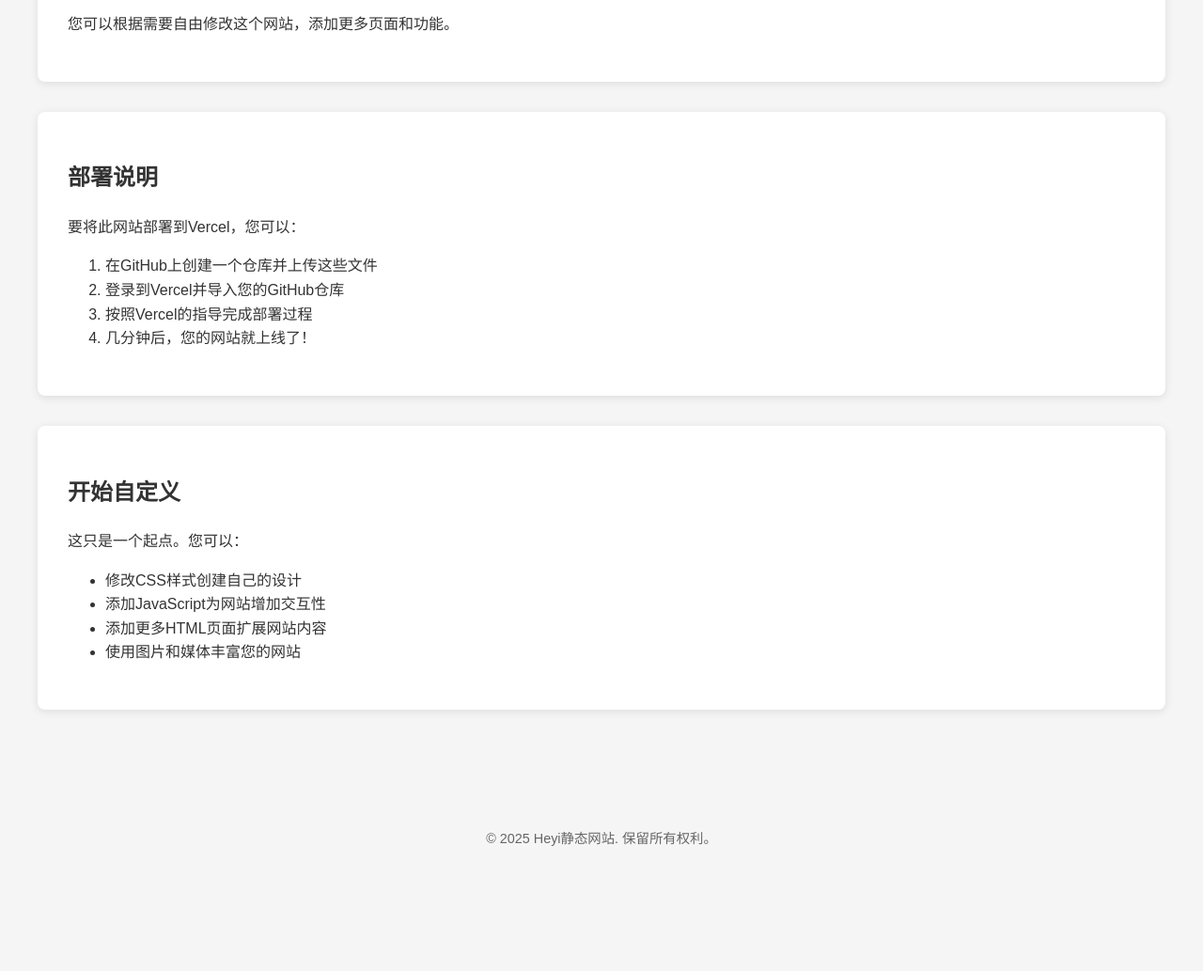
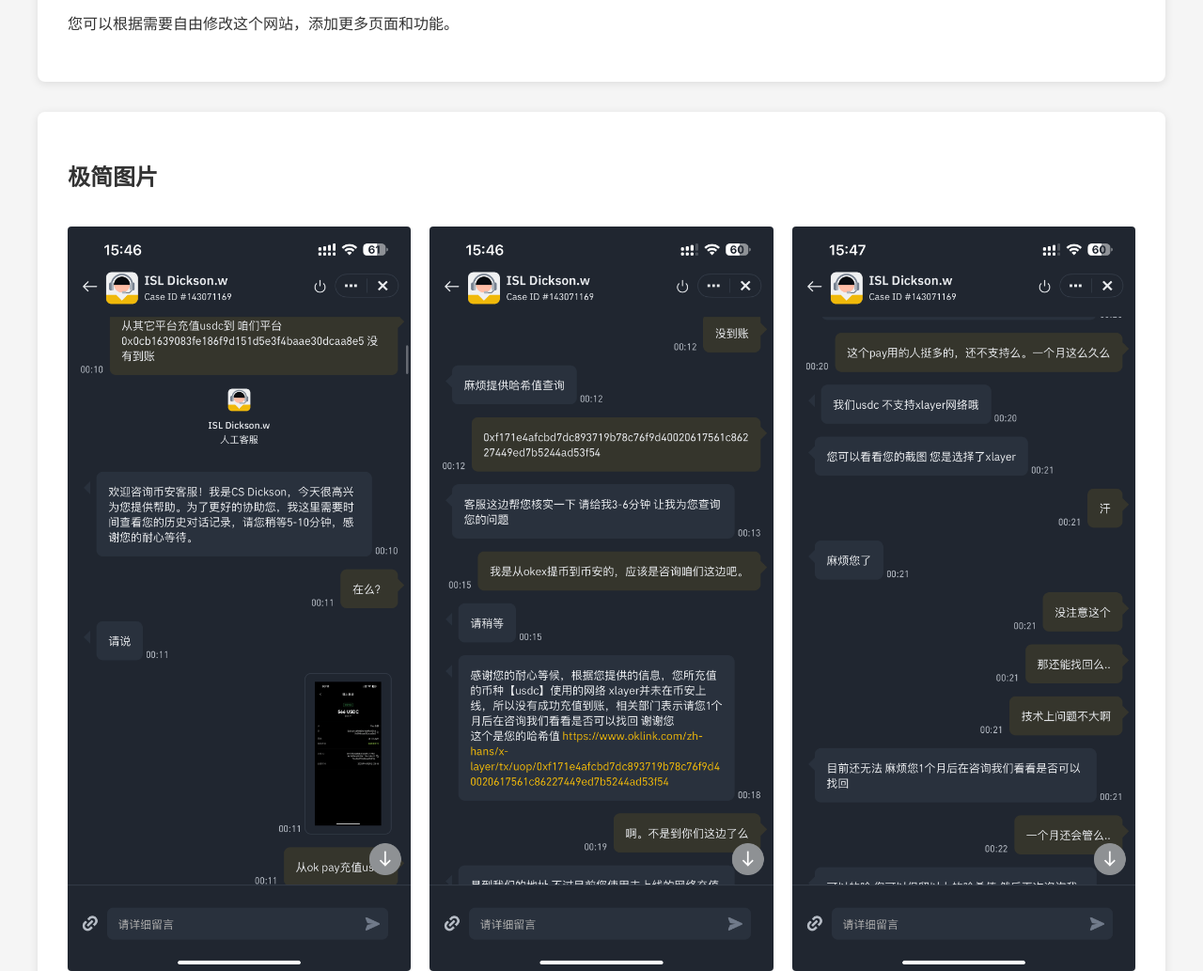
Before and after one commit to ronanhardiman/heyi, a plain HTML site: page index.html in a window 1280 px wide. Shown: the part 502-1535 px from the top of the page at 94% size. Before the commit the page ends 1469 px from the top, so only its background shows below. Drawn offline with Linux system fonts and the light colour scheme.

Commit message:
添加极简风格图片展示

```diff
--- a/index.html
+++ b/index.html
@@ -26,6 +26,24 @@
             <h2>关于本站</h2>
             <p>这是一个使用纯HTML、CSS构建的简单静态网站。它可以轻松部署到Vercel平台上。</p>
             <p>您可以根据需要自由修改这个网站，添加更多页面和功能。</p>
+        </section>
+
+        <section class="minimal-gallery-section">
+            <h2>极简图片</h2>
+            <div class="minimal-gallery">
+                <div class="minimal-item">
+                    <img src="images/1-4月30日.png" alt="4月30日">
+                </div>
+                <div class="minimal-item">
+                    <img src="images/2-5月.png" alt="5月">
+                </div>
+                <div class="minimal-item">
+                    <img src="images/3-5月.png" alt="5月">
+                </div>
+                <div class="minimal-item">
+                    <img src="images/4-6月9日.png" alt="6月9日">
+                </div>
+            </div>
         </section>
 
         <section>
--- a/styles.css
+++ b/styles.css
@@ -44,6 +44,37 @@
     padding: 1rem 0;
     font-size: 0.9rem;
     color: #666;
+}
+
+/* 极简图片样式 */
+.minimal-gallery-section {
+    background-color: #fff;
+    padding: 2rem;
+}
+
+.minimal-gallery {
+    display: grid;
+    grid-template-columns: repeat(auto-fit, minmax(300px, 1fr));
+    gap: 20px;
+    margin-top: 2rem;
+}
+
+.minimal-item {
+    overflow: hidden;
+    border-radius: 4px;
+    box-shadow: 0 1px 3px rgba(0, 0, 0, 0.1);
+    transition: transform 0.3s ease;
+}
+
+.minimal-item:hover {
+    transform: translateY(-5px);
+}
+
+.minimal-item img {
+    display: block;
+    width: 100%;
+    height: auto;
+    object-fit: cover;
 }
 
 /* 图片样式 */
@@ -142,4 +173,9 @@
     .gallery-item {
         flex: 1 1 100%;
     }
+
+    .minimal-gallery {
+        grid-template-columns: 1fr;
+        gap: 15px;
+    }
 }
```
